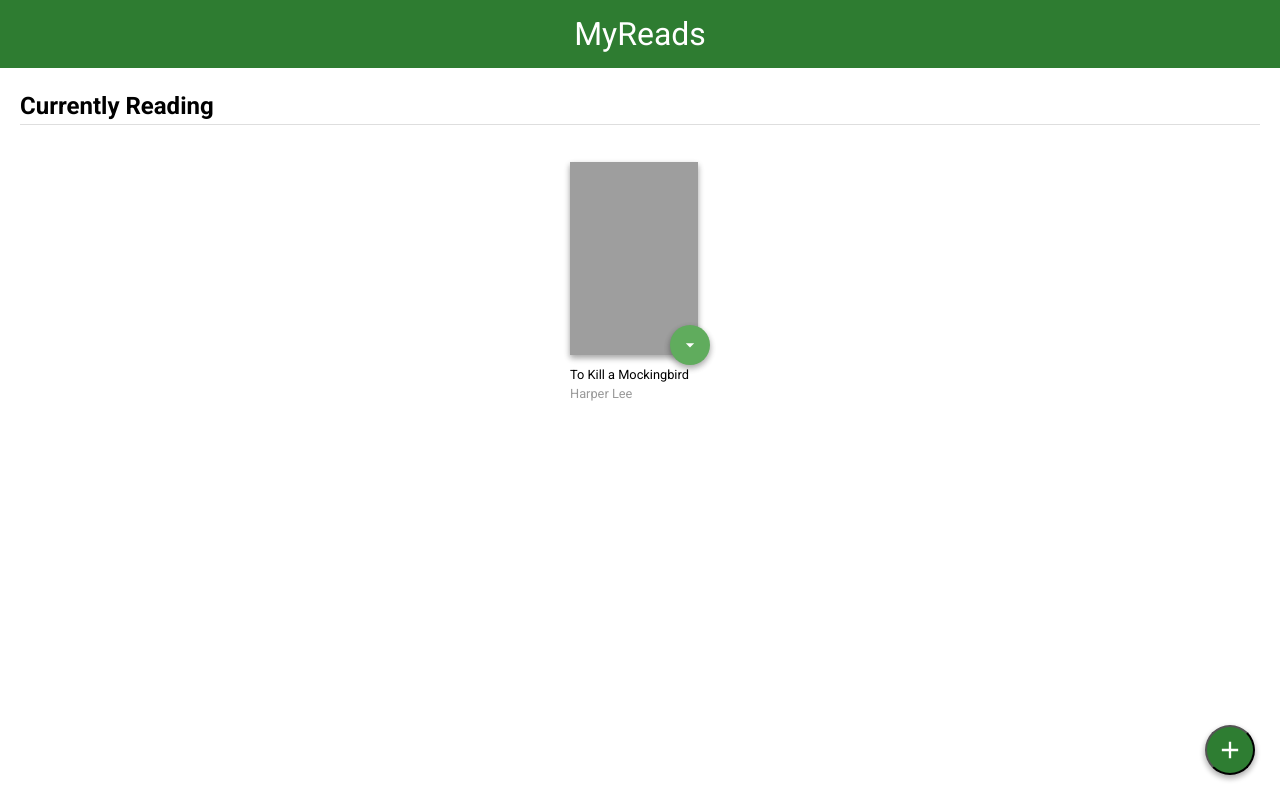
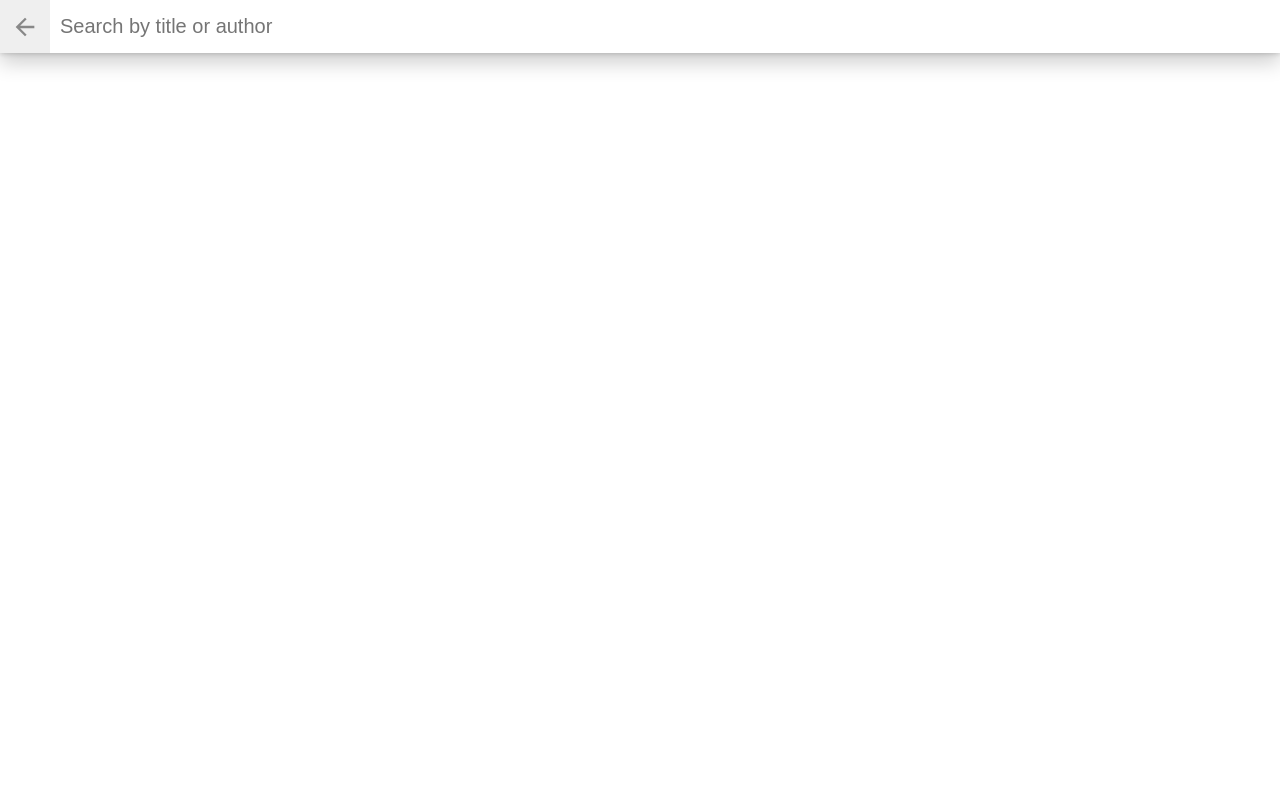
Before and after one commit to shresthaprithu/MyReads, a React (Create React App) app: page /search in a window 1280 px wide. Built offline with nearby package versions, Linux system fonts and the light colour scheme; grey boxes are pictures that could not be loaded.

Commit message:
feat: implemented link and route
implemented link and route for navigation in app page and search page

```diff
--- a/src/App.js
+++ b/src/App.js
@@ -1,5 +1,5 @@
 import React from 'react';
-//import { Route, Link } from 'react-router-dom';
+import { Route, Link } from 'react-router-dom';
 // import * as BooksAPI from './BooksAPI'
 import './App.css'
 import SearchBooks from "./SearchBooks";
@@ -7,23 +7,14 @@ import ListBooks from "./ListBooks";
 
 class BooksApp extends React.Component {
   state = {
-    /**
-     * TODO: Instead of using this state variable to keep track of which page
-     * we're on, use the URL in the browser's address bar. This will ensure that
-     * users can use the browser's back and forward buttons to navigate between
-     * pages, as well as provide a good URL they can bookmark and share.
-     */
-    showSearchPage: false
+
   }
 
   render() {
     return (
       <div className="app">
-        {this.state.showSearchPage ? (
-          <SearchBooks/>
-        ) : (
-          <ListBooks/>
-        )}
+        <Route exact path="/" component={ListBooks} />
+        <Route path="/search" component={SearchBooks} />
       </div>
     )
   }
--- a/src/ListBooks.js
+++ b/src/ListBooks.js
@@ -1,4 +1,5 @@
 import React from 'react'
+import {Link} from "react-router-dom";
 import BookShelf from "./BookShelf";
 
 function ListBooks(props) {
@@ -9,7 +10,9 @@ function ListBooks(props) {
       </div>
       <BookShelf/>
       <div className="open-search">
-        <button onClick={() => this.setState({ showSearchPage: true })}>Add a book</button>
+        <Link to="search">
+          <button>Add a Book</button>
+        </Link>
       </div>
     </div>
   )
--- a/src/SearchBooks.js
+++ b/src/SearchBooks.js
@@ -1,4 +1,5 @@
 import React from 'react'
+import {Link} from 'react-router-dom'
 import SearchBooksInput from './SearchBooksInput'
 import SearchResults from './SearchResults'
 
@@ -6,7 +7,9 @@ function SearchBooks(props) {
   return (
     <div className="search-books">
       <div className="search-books-bar">
-        <button className="close-search" onClick={() => this.setState({showSearchPage: false})}>Close</button>
+        <Link to="/">
+          <button className={'close-search'}>Add a Book</button>
+        </Link>
         <SearchBooksInput/>
       </div>
       <SearchResults/>
```
